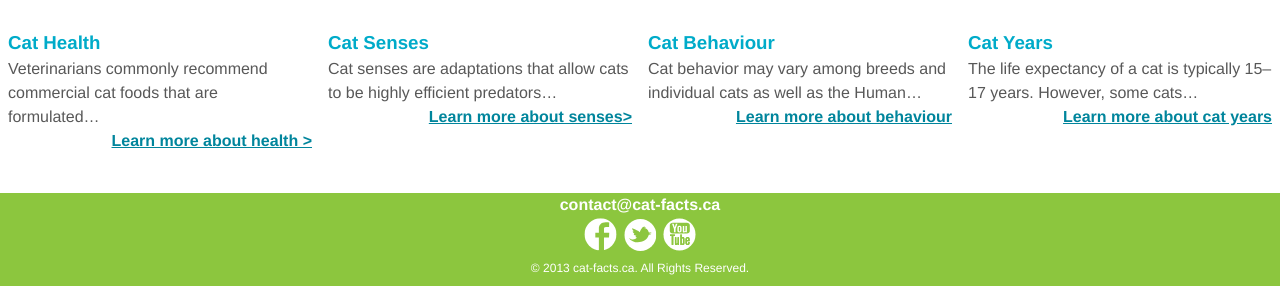
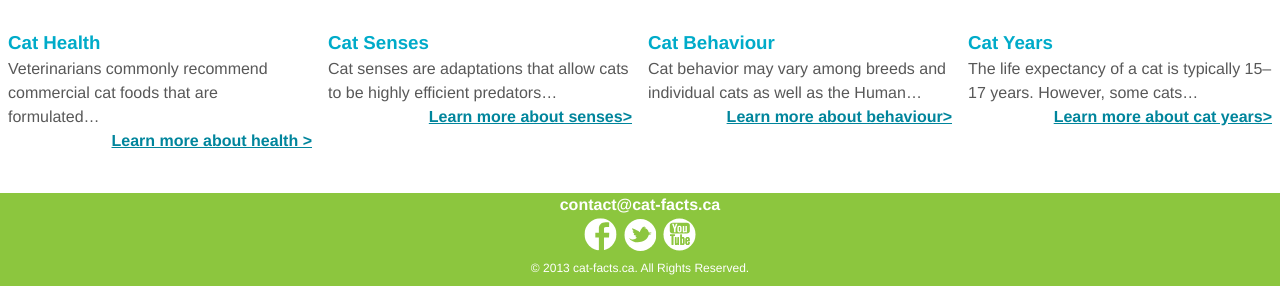
Before and after one commit to williamshaw/large-data-website, a Jekyll site: the page built from index.html, in a window 1280 px wide. Shown: the part 685-971 px from the top of the page. Built offline with Jekyll 4.4.1, drawn with Linux system fonts in a browser that asks for light colours; Markdown is read by kramdown in place of the engine named in the settings.

Commit message:
Updated Index

```diff
--- a/index.html
+++ b/index.html
@@ -79,14 +79,14 @@ title: Cat Facts
     <div class="unit unit-s-1 unit-m-1-2 unit-l-1-4">
        <div class="unit-spacer">
           <h3>Cat Behaviour</h3>
-          <p>Cat behavior may vary among breeds and individual cats as well as the Human…<a href="#" class="more">Learn more about behaviour</a></p>
+          <p>Cat behavior may vary among breeds and individual cats as well as the Human…<a href="#" class="more">Learn more about behaviour></a></p>
       </div>
     </div>
 
     <div class="unit unit-s-1 unit-m-1-2 unit-l-1-4">
        <div class="unit-spacer">
           <h3>Cat Years</h3>
-          <p>The life expectancy of a cat is typically 15–17 years. However, some cats…<a href="#" class="more">Learn more about cat years</a></p>
+          <p>The life expectancy of a cat is typically 15–17 years. However, some cats…<a href="#" class="more">Learn more about cat years></a></p>
       </div>
     </div>
   </div>
```
